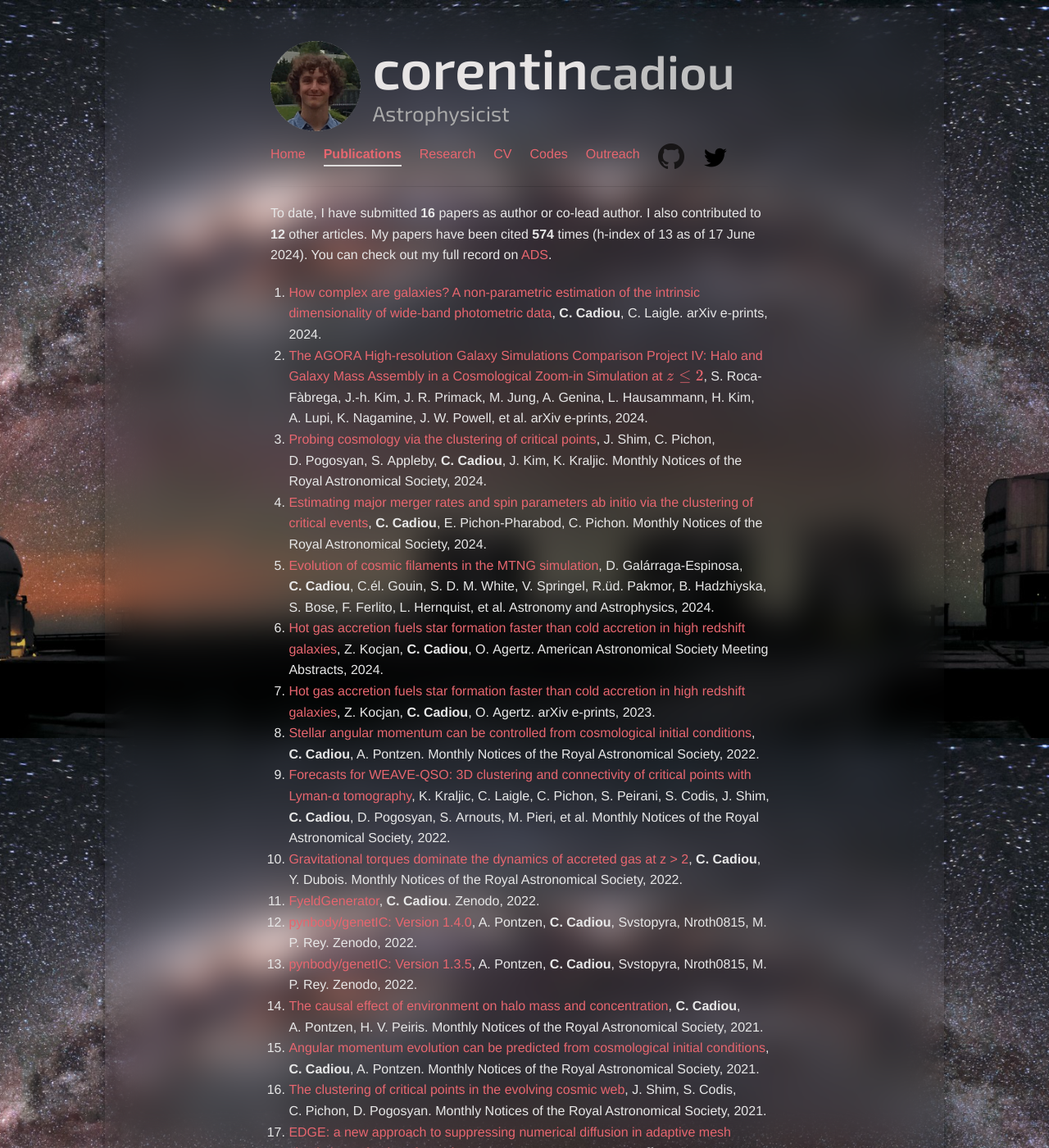
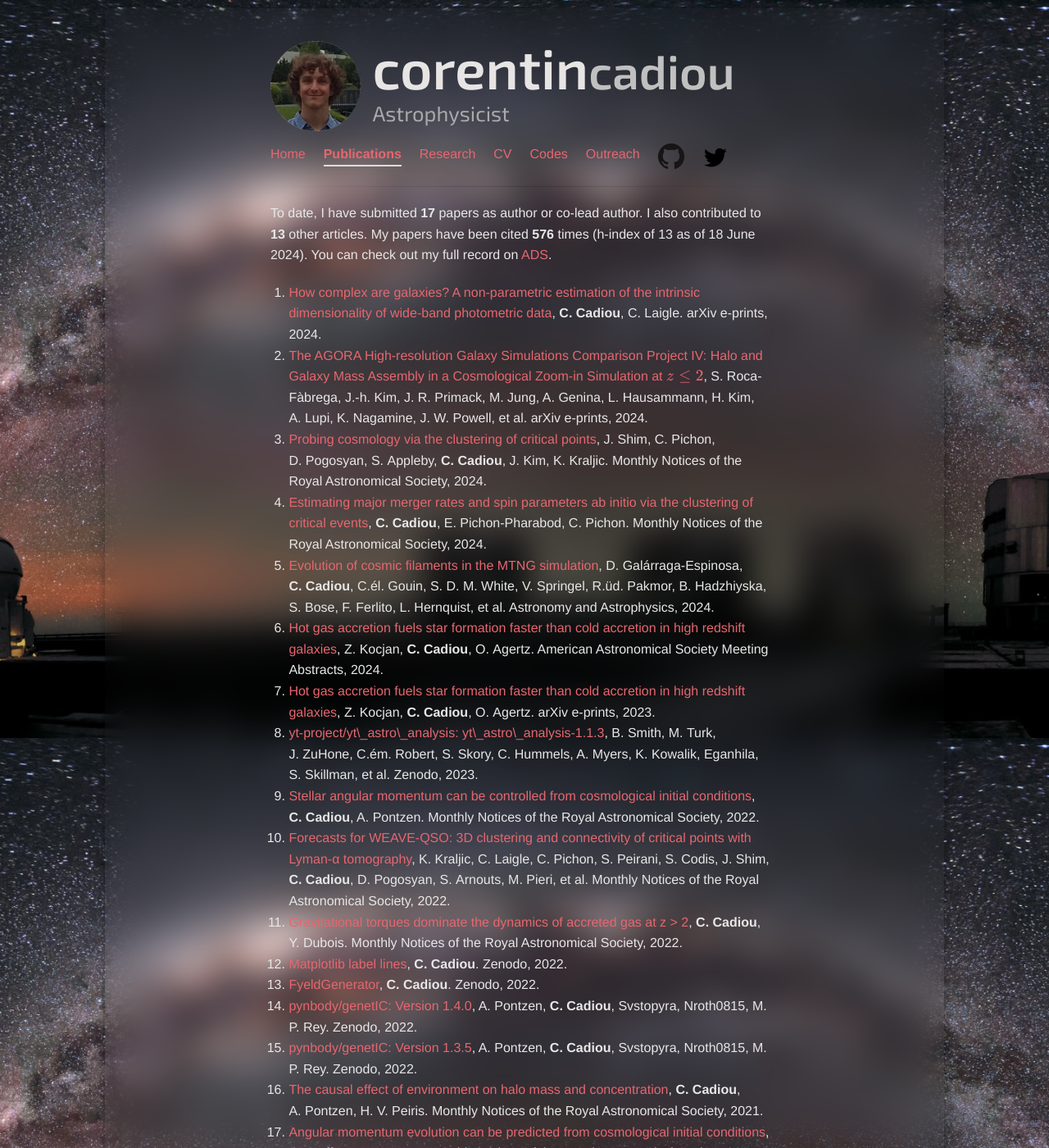
Before and after one commit to cphyc/cphyc.github.io, a Jekyll site: the page built from publications/index.html, in a window 1280 px wide and 1400 px high. Shown: the whole window at 82% size. Built offline with Jekyll 4.4.1, drawn with Linux system fonts in a browser that asks for light colours; nearby versions of some CDN libraries.

Commit message:
chore: autopublish 2024-06-18T00:01:31Z

```diff
--- a/publications/index.html
+++ b/publications/index.html
@@ -6,9 +6,9 @@ description: My Publications
 ---
 
 <p>
-  To date, I have submitted <b>16</b> papers as author or co-lead author.
-  I also contributed to <b>12</b> other articles.
-  My papers have been cited <b>574</b> times (h-index of 13 as of 17 June 2024).
+  To date, I have submitted <b>17</b> papers as author or co-lead author.
+  I also contributed to <b>13</b> other articles.
+  My papers have been cited <b>576</b> times (h-index of 13 as of 18 June 2024).
   You can check out my full record on <a href="https://ui.adsabs.harvard.edu/search/q=((author%3A%22Cadiou%2C%20C%22))%20-bibstem%3A%22zndo%22%20collection%3Aastronomy&sort=date%20desc%2C%20bibcode%20desc&p_=0" target="_blank">ADS</a>.
 </p>
 <ol>
@@ -176,6 +176,45 @@ description: My Publications
   </li>
 
   <li>
+    <a href="https://arxiv.org/abs/">yt-project/yt\_astro\_analysis: yt\_astro\_analysis-1.1.3</a>,
+
+
+      B.&nbsp;Smith,
+
+
+      M.&nbsp;Turk,
+
+
+      J.&nbsp;ZuHone,
+
+
+      C.ém.&nbsp;Robert,
+
+
+      S.&nbsp;Skory,
+
+
+      C.&nbsp;Hummels,
+
+
+      A.&nbsp;Myers,
+
+
+      K.&nbsp;Kowalik,
+
+
+      Eganhila,
+
+
+      S.&nbsp;Skillman,
+
+
+      et al.
+
+    Zenodo, 2023.
+  </li>
+
+  <li>
     <a href="https://arxiv.org/abs/2206.11913">Stellar angular momentum can be controlled from cosmological initial conditions</a>,
 
     <b>
@@ -236,6 +275,15 @@ description: My Publications
       Y.&nbsp;Dubois.
 
     Monthly Notices of the Royal Astronomical Society, 2022.
+  </li>
+
+  <li>
+    <a href="https://arxiv.org/abs/">Matplotlib label lines</a>,
+
+    <b>
+      C.&nbsp;Cadiou</b>.
+
+    Zenodo, 2022.
   </li>
 
   <li>
```
